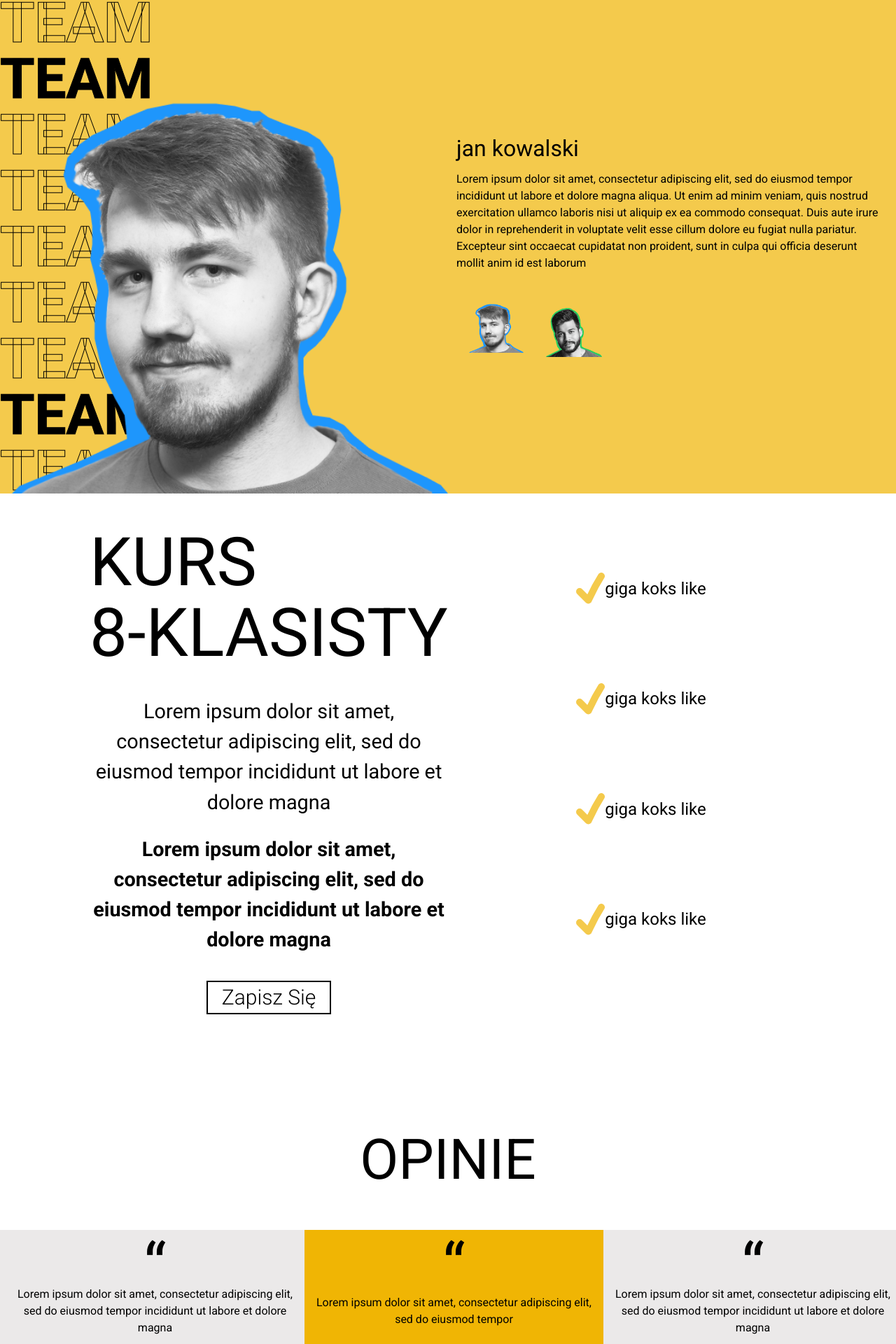
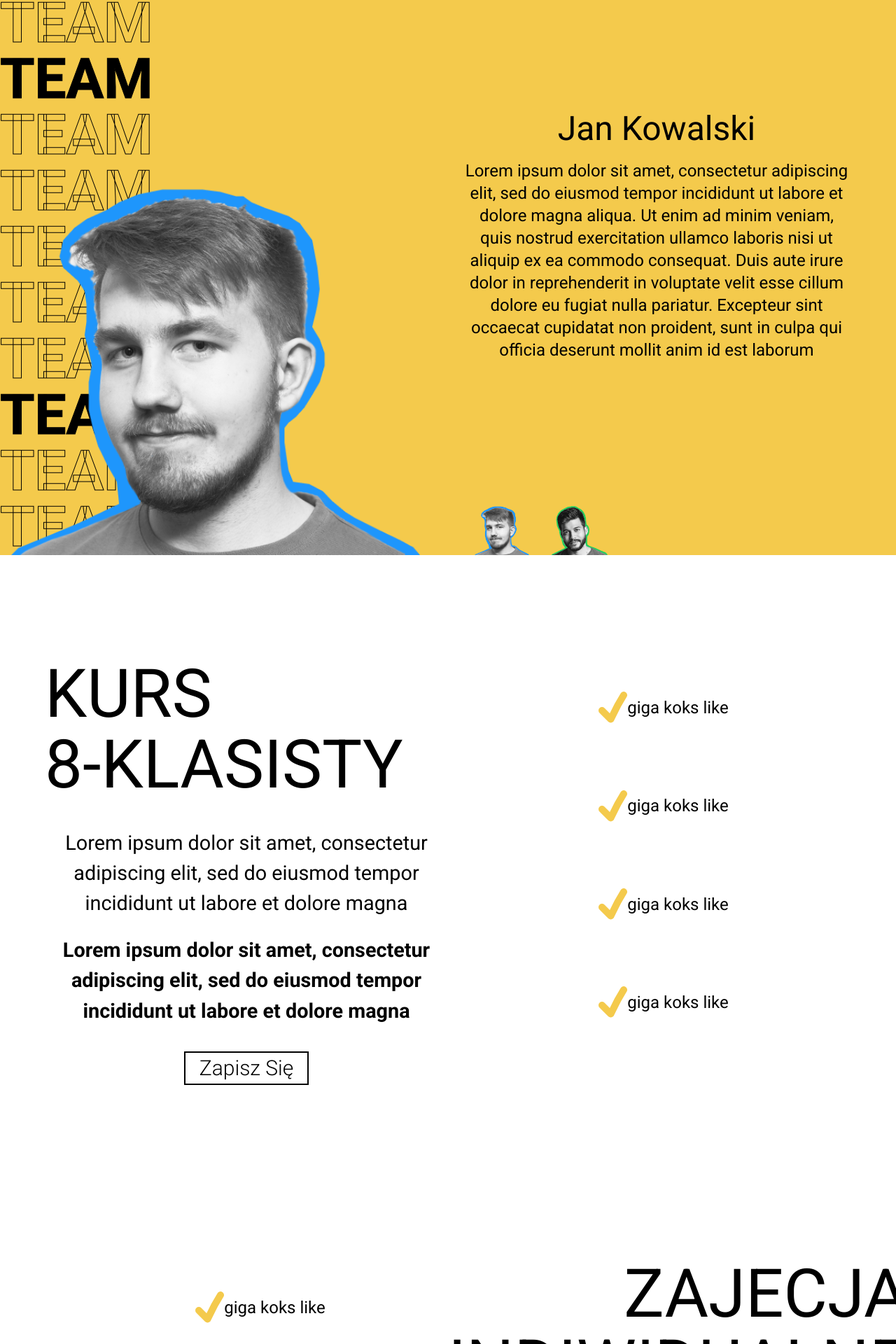
Before and after one commit to Filipo11021/obczaj-matme, a Next.js app: page / in a window 1280 px wide. Shown: the part 807-2727 px from the top of the page at 70% size. Built offline with nearby package versions, Linux system fonts and the light colour scheme.

Commit message:
fix team section

```diff
--- a/components/index/about/About.tsx
+++ b/components/index/about/About.tsx
@@ -1,5 +1,43 @@
 const About = () => {
-  return <div></div>;
+  const foo = [
+    "giga koks like",
+    "giga koks like",
+    "giga koks like",
+    "giga koks like",
+  ];
+  return (
+    <div
+      id="course"
+      className="grid grid-cols-1 py-[100px] lg:grid-cols-2 justify-center lg:justify-between items-center my-12 md:mx-8 lg:mx-[5vw] mx-4"
+    >
+      <div className="lg:flex lg:ml-10 hidden h-full justify-center items-center">
+        <ul className="flex flex-col justify-evenly h-full">
+          {foo.map((e, index) => (
+            <li key={index} className="flex items-center mb-12">
+              <img src="like.svg" alt="" />{" "}
+              <span className="text-2xl ">{e}</span>
+            </li>
+          ))}
+        </ul>
+      </div>
+      <div className="m-auto">
+        <h2 className="text-[3rem] mb-10 sm:text-[4rem] md:text-[6rem] leading-[105%] text-right">
+          ZAJECJA <br /> INDIWIDUALNE
+        </h2>
+        <div className="text-[1.2rem] sm:text-[1.8rem] max-w-[600px] text-center">
+          <p className="mb-6">
+            Lorem ipsum dolor sit amet, consectetur adipiscing elit, sed do
+            eiusmod tempor incididunt ut labore et dolore magna{" "}
+          </p>
+          <p className="font-semibold">
+            Lorem ipsum dolor sit amet, consectetur adipiscing elit, sed do
+            eiusmod tempor incididunt ut labore et dolore magna{" "}
+          </p>
+        </div>
+        <button className="enroll__btn mt-9">zapisz się</button>
+      </div>
+    </div>
+  );
 };
 
 export default About;
--- a/components/index/course/Course.tsx
+++ b/components/index/course/Course.tsx
@@ -6,7 +6,7 @@ const Course = () => {
     "giga koks like",
   ];
   return (
-    <div id="course" className="grid grid-cols-1 lg:grid-cols-2 justify-center lg:justify-between items-center my-12 md:mx-8 lg:mx-[10vw] mx-4">
+    <div id="course" className="grid py-[100px] grid-cols-1 lg:grid-cols-2 justify-center lg:justify-between items-center my-12 md:mx-8 lg:mx-[5vw] mx-4">
       <div className="m-auto">
         <h2 className="text-[3rem] mb-10 sm:text-[4rem] md:text-[6rem] leading-[105%]">KURS <br /> 8-KLASISTY</h2>
         <div className="text-[1.2rem] sm:text-[1.8rem] max-w-[600px] text-center">
--- a/components/index/team/Team.tsx
+++ b/components/index/team/Team.tsx
@@ -7,7 +7,7 @@ type TeamType = {
 
 const teamData:TeamType[] = [
   {
-    name: 'jan kowalski',
+    name: 'Jan Kowalski',
     description: `Lorem ipsum dolor sit amet, consectetur adipiscing elit, sed do
     eiusmod tempor incididunt ut labore et dolore magna aliqua. Ut enim
     ad minim veniam, quis nostrud exercitation ullamco laboris nisi ut
@@ -18,7 +18,7 @@ const teamData:TeamType[] = [
     img: 'team-1.png'
   },
   {
-    name: 'jan kowalski 2',
+    name: 'Zbyszek Kowalski',
     description: `Lorem ipsum dolor sit amet, consectetur adipiscing elit, sed do
     eiusmod tempor incididunt ut labore et dolore magna aliqua. Ut enim
     ad minim veniam, quis nostrud exercitation ullamco laboris nisi ut
@@ -42,15 +42,18 @@ const Team = () => {
           </span>
         ))}
       </div>
-      <div className="grid lg:grid-cols-2 grid-cols-1 h-full">
-        <div className="flex items-end pt-[150px]">
+      <div className="grid lg:grid-cols-2 grid-cols-1 h-full min-h-screen">
+        <div className="flex items-end pt-[100px] px-[5vw] lg:px-0 lg:mr-10 mb-8 lg:mb-0">
           <img src={currentTeamItem.img} alt="" className="relative bottom-0 w-full" />
         </div>
-        <div className="max-w-[700px] m-auto px-3 py-5">
-          <h2 className="text-[2rem]">{currentTeamItem.name}</h2>
-          <p className="mt-2 mb-10">{currentTeamItem.description}
+        <div className="max-w-[700px] justify-between h-full flex-1 flex flex-col m-auto px-3 pl-5 text-center lg:pr-[5vw]">
+          <div></div>
+          <div>
+          <h2 className="text-[3rem]">{currentTeamItem.name}</h2>
+          <p className="mt-2 mb-10 text- md:text-2xl">{currentTeamItem.description}
           </p>
-          <div className="flex">
+          </div>
+          <div className="flex items-end mb-10  lg:mb-0">
             {team.map((e,index) => (
               <button key={index} onClick={() => setCurrentTeamItem(e)} >
                 <img className="w-[5rem] mx-4" src={e.img} alt="" />
--- a/pages/index.tsx
+++ b/pages/index.tsx
@@ -6,6 +6,7 @@ import Team from '../components/index/team/Team'
 import Contact from '../components/index/contact/Contact'
 import Modal from '../components/Modal'
 import { useState } from 'react'
+import About from 'components/index/about/About'
 
 const Home: NextPage = () => {
   const [isOpen,setIsOpen] = useState(false)
@@ -14,7 +15,7 @@ const Home: NextPage = () => {
       <Hero />
       <Team />
       <Course />
-      {/* about */}
+      <About />
       <Testimonials />
       <Contact />
       {isOpen && <Modal setIsOpen={setIsOpen} />}
```
Also changed, not shown: components/index/contact/Contact.tsx (+30 -3 lines).
